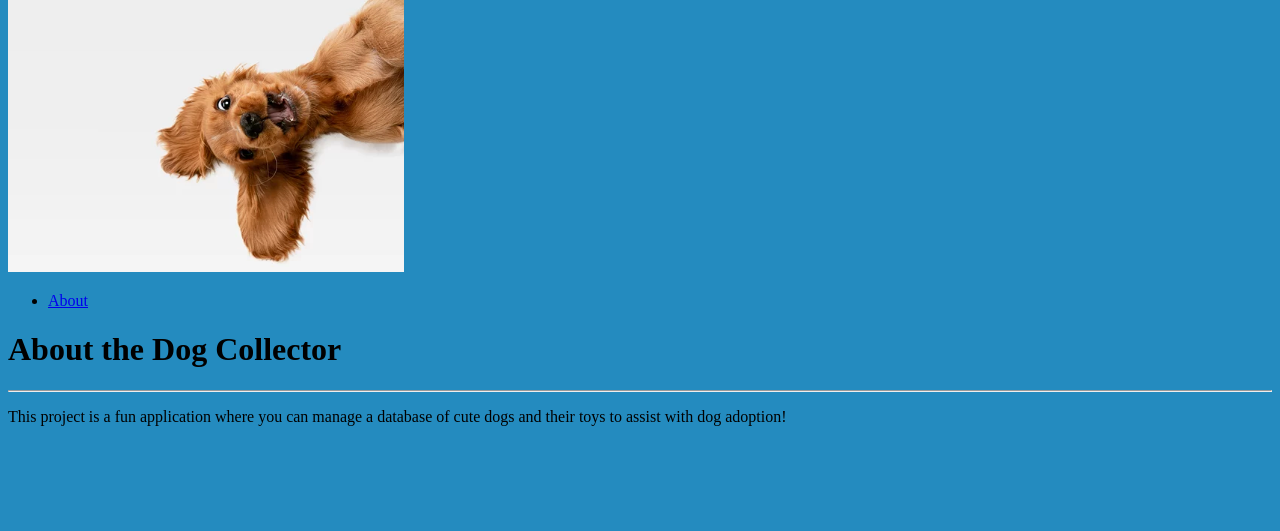
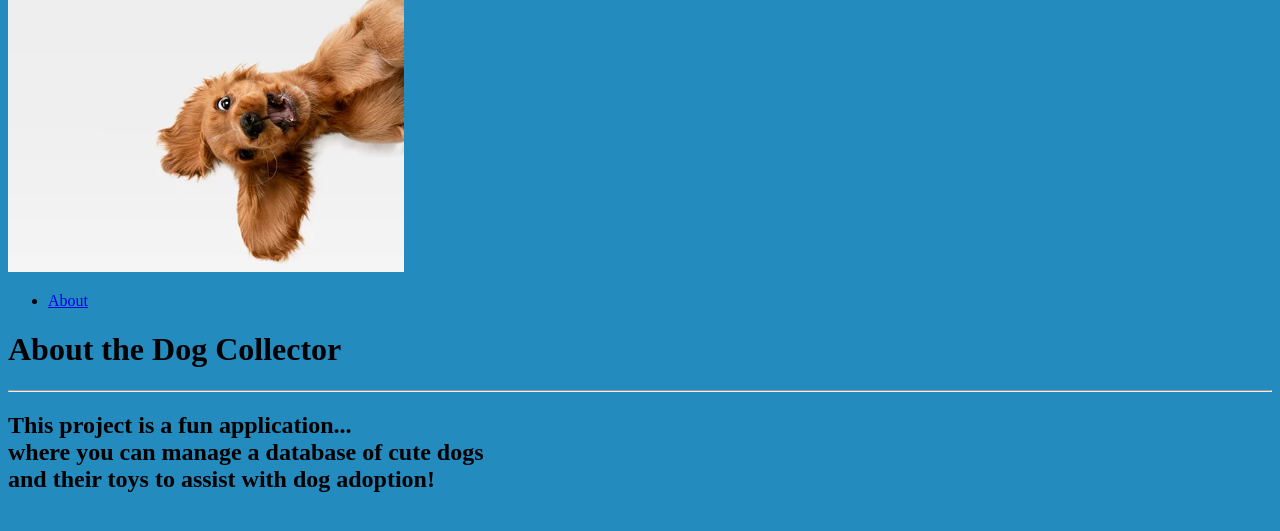
Before and after one commit to SylviaRemington/django-crud-app-lab-dog-collector, a Django app: page /about/ in a window 1280 px wide. Shown: the part 269-800 px from the top of the page. Run offline with Django 5.2, Linux system fonts and the light colour scheme.

Commit message:
changes to about.html with h2 & brs

```diff
--- a/main_app/templates/about.html
+++ b/main_app/templates/about.html
@@ -4,9 +4,9 @@
 {% block content %}
 <h1>About the Dog Collector</h1>
 <hr />
-<p class="page-content">
-  This project is a fun application where you can manage a database of cute dogs and their toys to assist with dog adoption!
-</p>
+<h2 class="page-content">
+  This project is a fun application... <br> where you can manage a database of cute dogs <br> and their toys to assist with dog adoption!
+</h2>
 {% endblock %}
 
 
```
